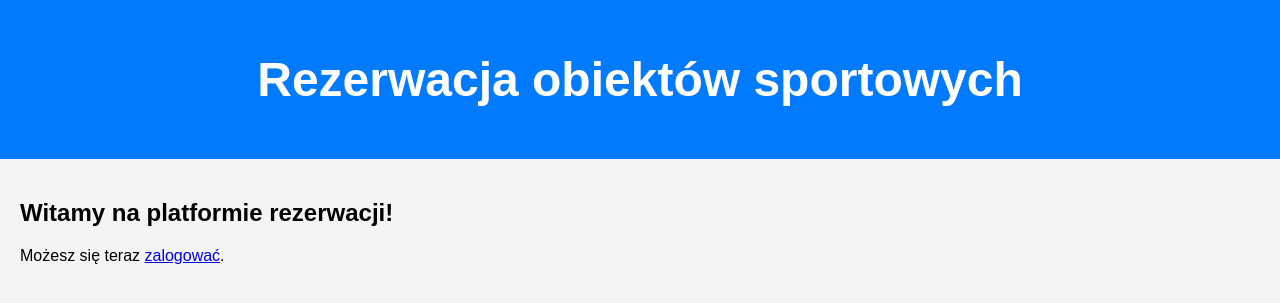
After one commit to JustynaPuz/Reservation-of-sports-facilities, a PHP site: page /register-success.html in a window 1280 px wide. The commit adds this page. Shown: the top 303 px of the page. Run offline with PHP 8.4, Linux system fonts and the light colour scheme.

Commit message:
Dodanie skryptów php, obsługa rejestracji/logowania

```diff
--- a/Strona/index.html
+++ b/Strona/index.html
@@ -20,6 +20,7 @@
             padding: 20px;
             text-align: center;
             font-size: 24px;
+            padding-left: 100px;
         }
 
         .sidebar {
@@ -45,7 +46,7 @@
         }
 
         .main-content {
-            margin-left: 200px;
+            margin-left: 300px;
             padding: 20px;
         }
     </style>
@@ -57,8 +58,6 @@
     </div>
     <div class="sidebar">
         <a href="#">Strona główna</a>
-        <a href="korty.html" class="active">Korty tenisowe</a>
-        <a href="lodowisko.html">Lodowisko</a>
         <a href="login.html">Zaloguj</a>
         <a href="register.html">Zarejestruj się</a>
     </div>
--- a/Strona/korty.html
+++ b/Strona/korty.html
@@ -87,11 +87,9 @@
         <h1>Rezerwacja obiektów sportowych</h1>
     </div>
     <div class="sidebar">
-        <a href="index.html">Strona główna</a>
+        <a href="Profile.html">Profil</a>
         <a href="korty.html" class="active">Korty tenisowe</a>
         <a href="lodowisko.html">Lodowisko</a>
-        <a href="login.html">Zaloguj</a>
-        <a href="register.html">Zarejestruj się</a>
     </div>
     <div class="main-content">
         <h2>Harmonogram lodowiska</h2>
--- a/Strona/login.html
+++ b/Strona/login.html
@@ -88,14 +88,12 @@
     </div>
     <div class="sidebar">
         <a href="index.html">Strona główna</a>
-        <a href="korty.html" class="active">Korty tenisowe</a>
-        <a href="lodowisko.html">Lodowisko</a>
-        <a href="login.html">Zaloguj</a>
+        <a href="login.html" class="active">Zaloguj</a>
         <a href="register.html">Zarejestruj się</a>
     </div>
     <div class="main-content">
         <h2>Zaloguj się</h2>
-        <form action="/submit-your-login-form" method="post">
+        <form action="login.php" method="post">
             <div class="form-group">
                 <label for="username">Login:</label>
                 <input type="text" id="username" name="username" required>
--- /dev/null
+++ b/Strona/register-success.html
@@ -0,0 +1,41 @@
+<!DOCTYPE html>
+<html lang="pl">
+
+<head>
+    <meta charset="UTF-8">
+    <meta name="viewport" content="width=device-width, initial-scale=1.0">
+    <meta name="keywords" content="HTML, CSS">
+    <meta name="description" content="Strona do rezerwacji kortów tenisowych i biletów na lodowisko">
+    <title>Rezerwacja obiektów sportowych</title>
+    <style>
+        body {
+            margin: 0;
+            font-family: Arial, sans-serif;
+            background: #f4f4f4;
+        }
+
+        .header {
+            background-color: #007BFF;
+            color: white;
+            padding: 20px;
+            text-align: center;
+            font-size: 24px;
+        }
+
+        .main-content {
+            padding: 20px;
+        }
+    </style>
+</head>
+
+<body>
+    <div class="header">
+        <h1>Rezerwacja obiektów sportowych</h1>
+    </div>
+    <div class="main-content">
+        <h2>Witamy na platformie rezerwacji!</h2>
+        <p>Możesz się teraz <a href="login.html">zalogować</a>.</p>
+    </div>
+</body>
+
+</html>
```
Also changed, not shown: Strona/lodowisko.html (+3 -5 lines), Strona/login.php (added, +43 -0 lines), Strona/logout.php (added, +8 -0 lines), Strona/register.html (+15 -18 lines), Strona/register.php (+36 -15 lines).
